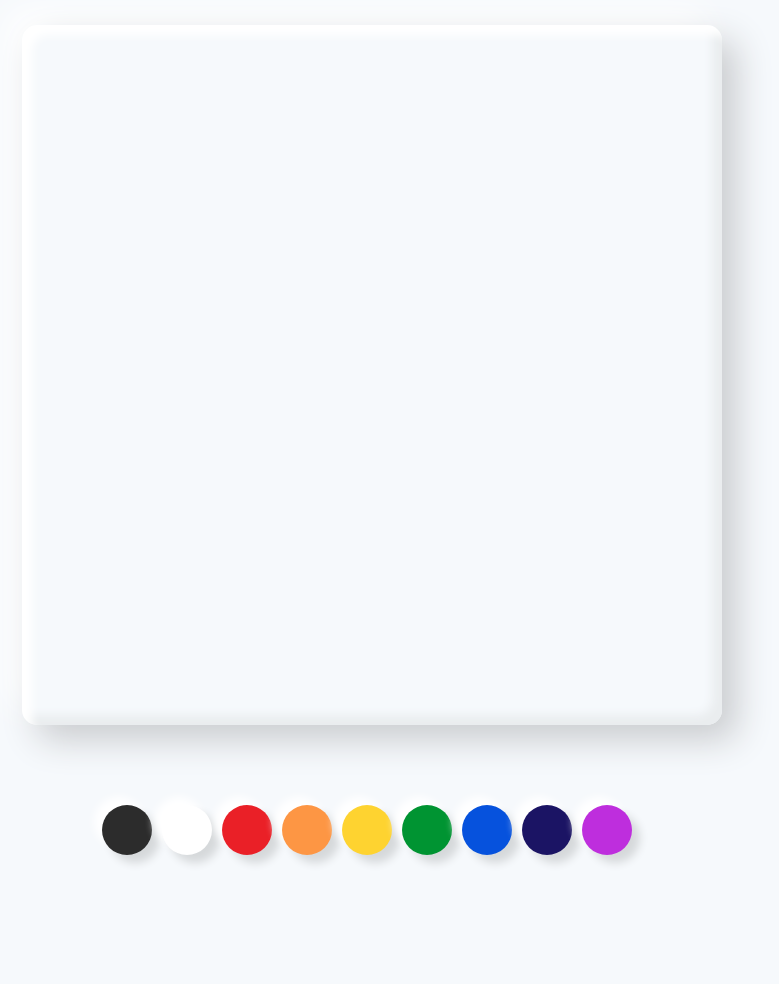
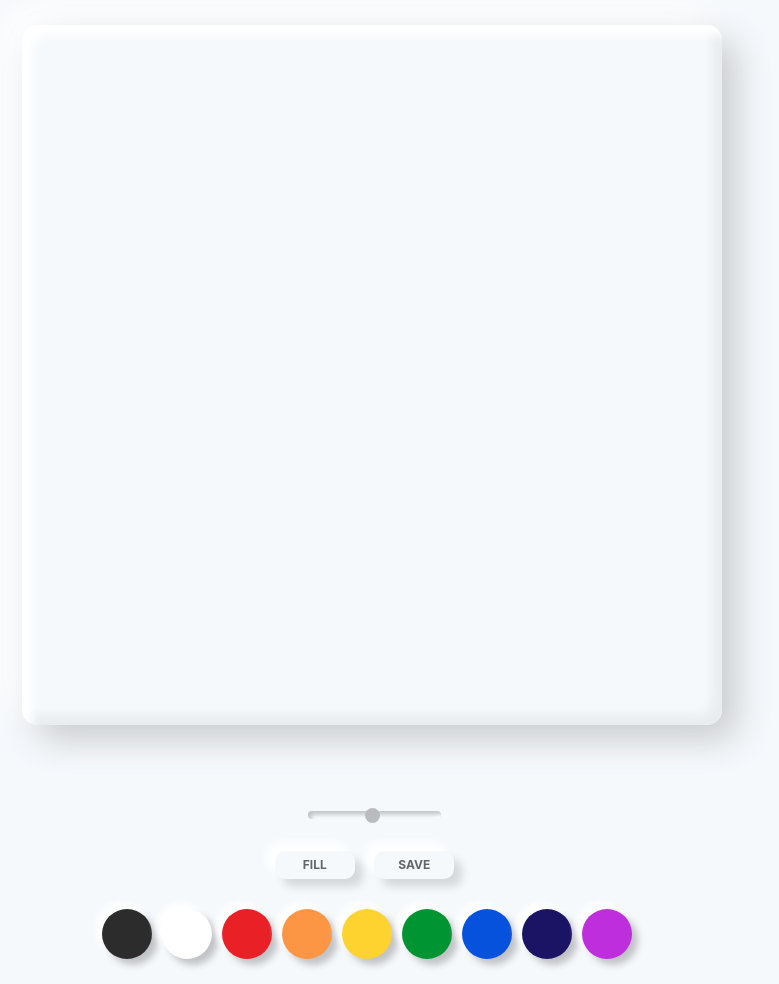
Before and after one commit to hyunchoitan/paintJS, a plain HTML site: page index.html in a window 1280 px wide. Shown: the whole page, without its empty margins (268-1047 px from the left). Before the commit the page ends 880 px from the top, so only its background shows below. Drawn offline with Linux system fonts and the light colour scheme.

Commit message:
2nd commit
Create control buttons
Create range slider
Add css on buttons and slider

```diff
--- a/index.html
+++ b/index.html
@@ -9,6 +9,20 @@
   <body>
     <canvas id="jsCanvas" class="canvas"></canvas>
     <div class="controls">
+      <div class="controls__range">
+        <input
+          type="range"
+          id="jsRange"
+          min="0.1"
+          max="5.0"
+          value="2.5"
+          step="0.1"
+        />
+      </div>
+      <div class="controls__btns">
+        <button id="jsMode">Fill</button>
+        <button id="jsSave">Save</button>
+      </div>
       <div class="controls__colors" id="jsColors">
         <div class="controls__color" style="background-color:#2c2c2c;"></div>
         <div class="controls__color" style="background-color:#ffffff;"></div>
--- a/styles.css
+++ b/styles.css
@@ -22,6 +22,68 @@ body {
 
 .controls {
   margin-top: 80px;
+  display: flex;
+  flex-direction: column;
+  align-items: center;
+}
+
+.controls .controls__range {
+  margin-bottom: 30px;
+}
+
+.controls input {
+  -webkit-appearance: none;
+  width: 100%;
+  height: 8px;
+  border-radius: 5px;
+  background: #dfe6e9;
+  outline: none;
+  opacity: 0.7;
+  -webkit-transition: 0.2s;
+  transition: opacity 0.2s;
+  box-shadow: inset 3px 3px 4px #acaeb0, inset -3px -3px 4px #ffffff;
+}
+
+.controls input::-webkit-slider-thumb {
+  -webkit-appearance: none;
+  appearance: none;
+  width: 15px;
+  height: 15px;
+  border-radius: 50%;
+  background: #a0a2a4;
+  cursor: pointer;
+}
+
+.controls input::-moz-range-thumb {
+  width: 15px;
+  height: 15px;
+  border-radius: 50%;
+  background: #a0a2a4;
+  cursor: pointer;
+}
+
+.controls .controls__btns {
+  margin-bottom: 30px;
+}
+
+.controls__btns button {
+  all: unset;
+  cursor: pointer;
+  background-color: #f6f9fc;
+  padding: 8px 0px;
+  width: 80px;
+  text-align: center;
+  border-radius: 10px;
+  box-shadow: 8px 8px 8px #d6d9db, -8px -8px 8px #ffffff;
+  color: rgba(0, 0, 0, 0.6);
+  margin-right: 15px;
+  text-transform: uppercase;
+  font-weight: 700;
+  font-size: 12px;
+}
+
+.controls__btns button:active {
+  transform: scale(0.95);
 }
 
 .controls .controls__colors {
@@ -35,5 +97,5 @@ body {
   cursor: pointer;
   border-radius: 25px;
   background: #f6f9fc;
-  box-shadow: 8px 8px 8px #d6d9db, -8px -8px 8px #ffffff;
+  box-shadow: 6px 6px 7px #c0c2c5, -6px -6px 7px #ffffff;
 }
```
